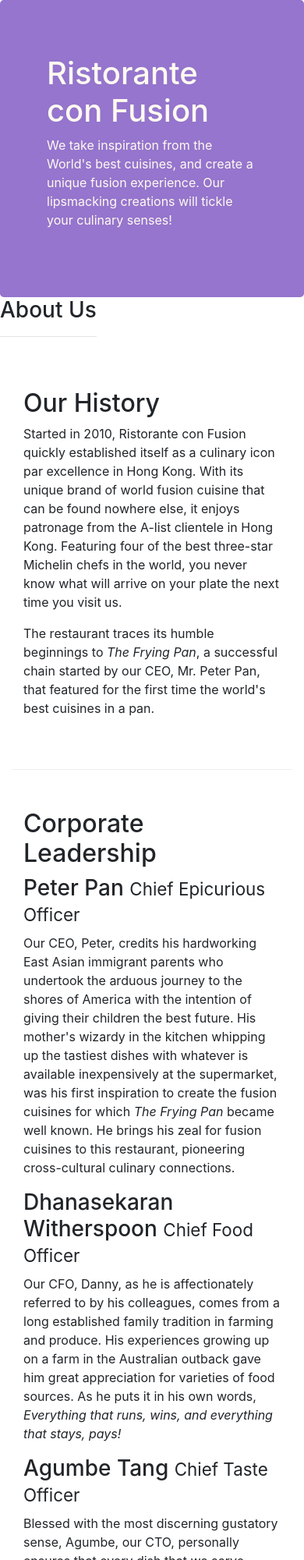
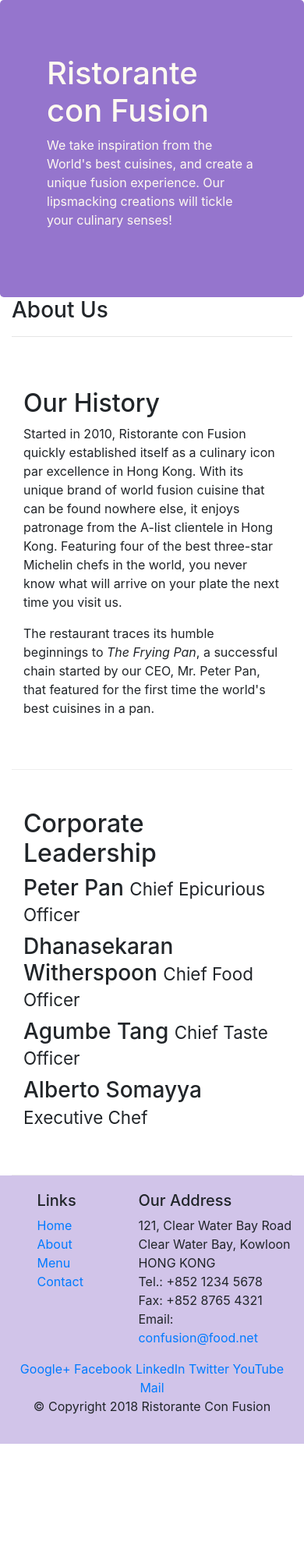
Before and after one commit to tanisha-garg/Bootstrap-4-Coursera, a website: page aboutus.html in a window 390 px wide. Shown: the top 2000 px of the page at 78% size. After the commit the page ends 1851 px from the top, so only its background shows below. Drawn offline with nearby package versions, Linux system fonts and the light colour scheme.

Commit message:
3rd Task

```diff
--- a/aboutus.html
+++ b/aboutus.html
@@ -38,7 +38,7 @@
 
     <div class="container">
       <div class="row">
-        <div>
+        <div class="col-12">
           <h3>About Us</h3>
           <hr />
         </div>
@@ -69,7 +69,7 @@
         <div class="col-12">
           <h2>Corporate Leadership</h2>
           <h3>Peter Pan <small>Chief Epicurious Officer</small></h3>
-          <p>
+          <p class="d-none d-sm-block">
             Our CEO, Peter, credits his hardworking East Asian immigrant parents
             who undertook the arduous journey to the shores of America with the
             intention of giving their children the best future. His mother's
@@ -81,7 +81,7 @@
             culinary connections.
           </p>
           <h3>Dhanasekaran Witherspoon <small>Chief Food Officer</small></h3>
-          <p>
+          <p class="d-none d-sm-block">
             Our CFO, Danny, as he is affectionately referred to by his
             colleagues, comes from a long established family tradition in
             farming and produce. His experiences growing up on a farm in the
@@ -92,7 +92,7 @@
             >
           </p>
           <h3>Agumbe Tang <small>Chief Taste Officer</small></h3>
-          <p>
+          <p class="d-none d-sm-block">
             Blessed with the most discerning gustatory sense, Agumbe, our CTO,
             personally ensures that every dish that we serve meets his exacting
             tastes. Our chefs dread the tongue lashing that ensues if their dish
@@ -100,7 +100,7 @@
             <em>You click only if you survive my lick.</em>
           </p>
           <h3>Alberto Somayya <small>Executive Chef</small></h3>
-          <p>
+          <p class="d-none d-sm-block">
             Award winning three-star Michelin chef with wide International
             experience having worked closely with whos-who in the culinary
             world, he specializes in creating mouthwatering Indo-Italian fusion
```
